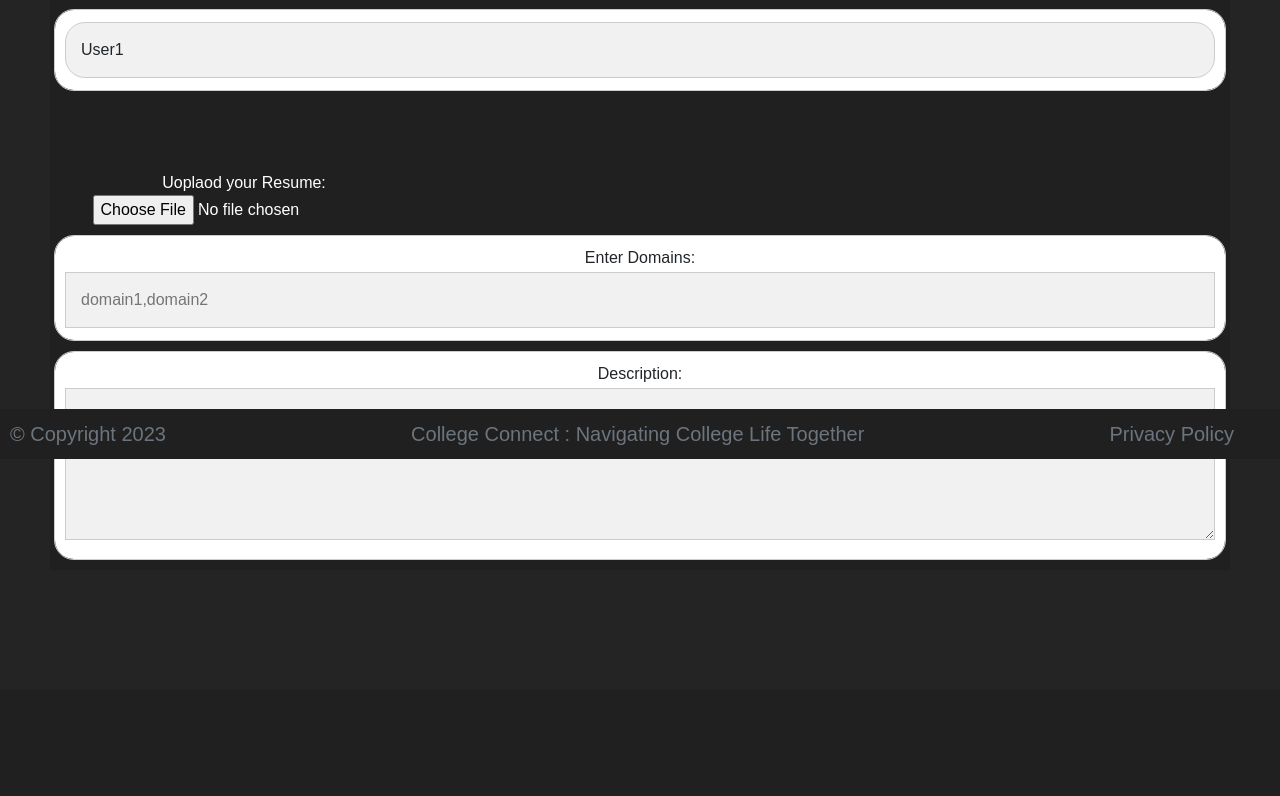
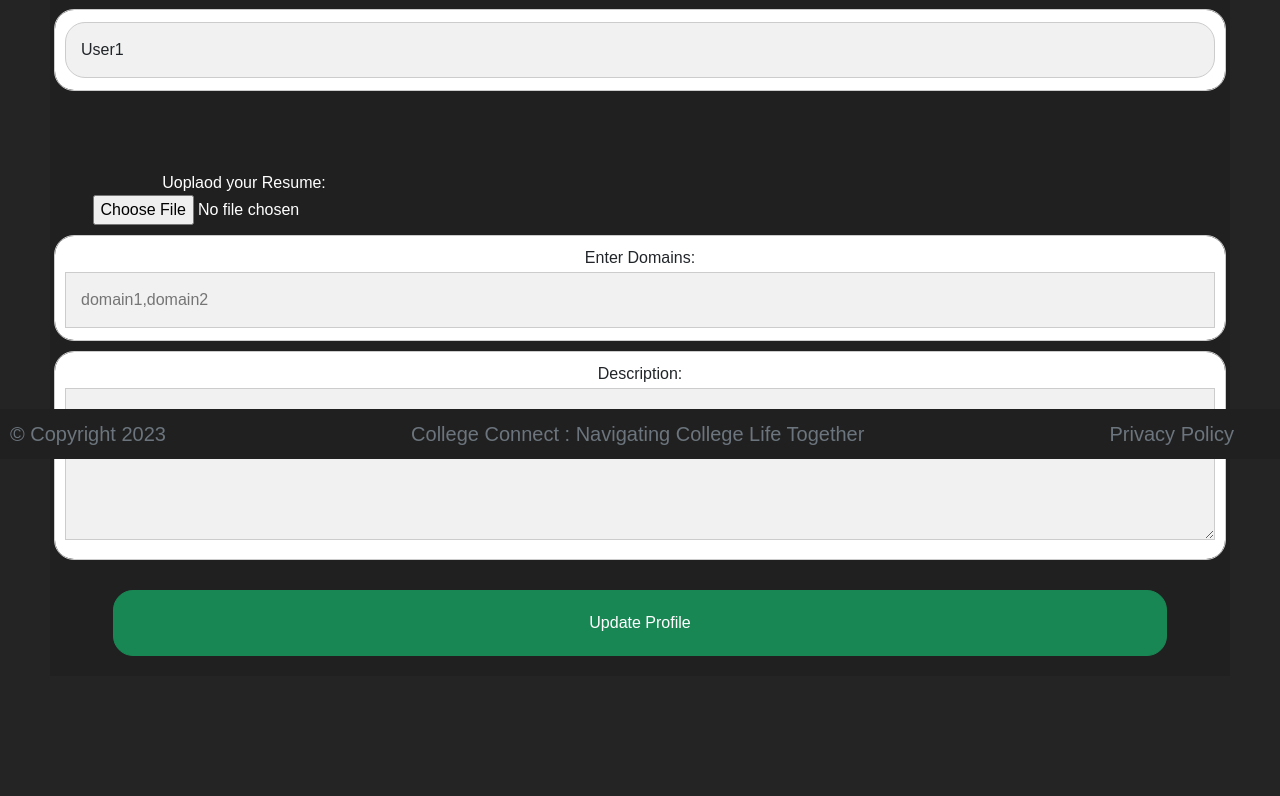
Before and after one commit to ishreya09/College-Connect, a Django app: template CollegeConnect/templates/account/mentor_registration.html in a window 1280 px wide. Shown: the part 341-1137 px from the top of the page. Before the commit the page ends 901 px from the top, so only its background shows below. Run offline with Django 4.2, Linux system fonts and the light colour scheme; the template is opened without the code that fills it, so the values that code supplies are empty; some libraries are stand-ins or nearby versions.

Commit message:
mentor_registration update

```diff
--- a/CollegeConnect/templates/account/mentor_registration.html
+++ b/CollegeConnect/templates/account/mentor_registration.html
@@ -45,6 +45,11 @@
                     <label for="description">Description:</label>
                     <textarea id="description" name="description" rows="5" cols="50" maxlength="5000"></textarea>
                 </div>
+
+                <button type="submit" style="width:90%;padding:20px;margin:20px;border-radius:20px"
+                    class="btn btn-success" onclick=return true;>
+                    Update Profile
+                </button>
             </div>
         </div>
     </form>
```
